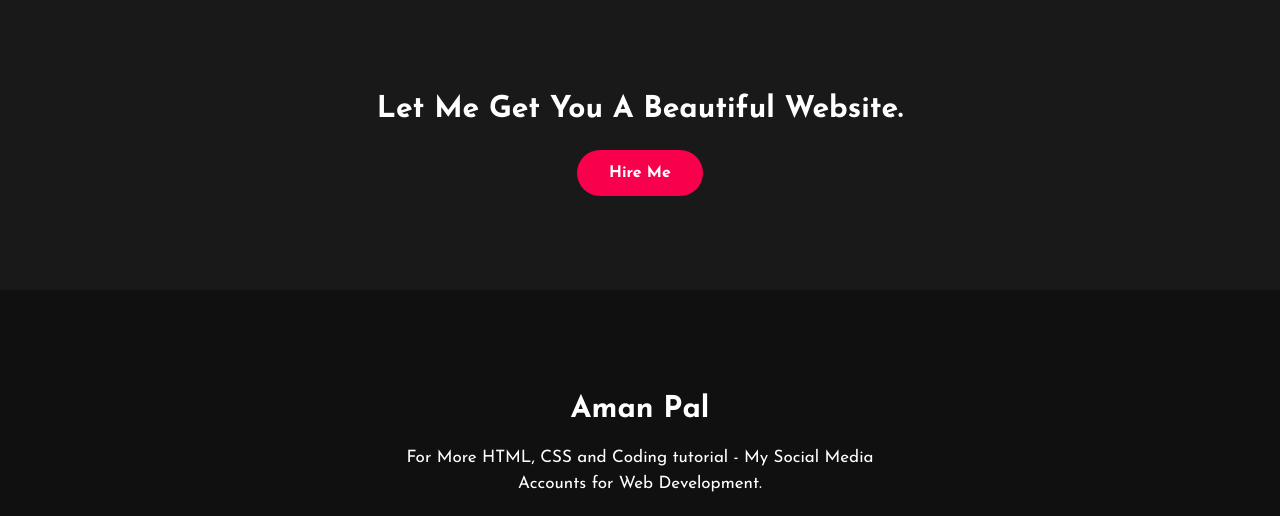
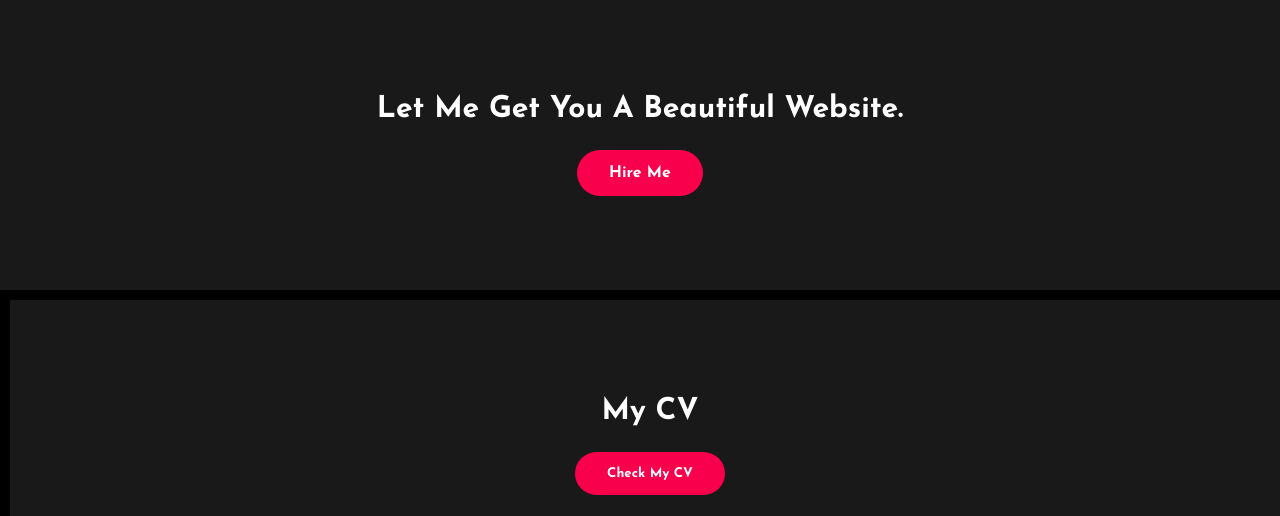
Before and after one commit to Aman-Pal-1/Web-Projects, a plain HTML site: page My Portfolio Website/index.html in a window 1280 px wide. Shown: the part 2565-3081 px from the top of the page. Drawn offline with Linux system fonts and the light colour scheme.

Commit message:
important code injected

```diff
--- a/My Portfolio Website/index.html
+++ b/My Portfolio Website/index.html
@@ -98,6 +98,10 @@
         <p>Let Me Get You A Beautiful Website.</p>
         <a href="#" class="button-two">Hire Me</a>
     </div>
+    <div class="My-cv">
+        <p>My CV</p>
+        <button class="button-two" onclick="window.open('cv.jpg')">Check My CV</button>
+    </div>
 
     <!-- Footer  -->
 
--- a/My Portfolio Website/style.css
+++ b/My Portfolio Website/style.css
@@ -183,11 +183,11 @@ h4 {
 }
 #image3{
     mix-blend-mode: multiply;
-    filter: contrast(1);
+    /* filter: contrast(1); */
     position: absolute;
     left: 40%;
     z-index: 1;
-    margin-bottom: 29%;
+    margin-bottom: 28%;
 }
 .about-text h2 {
     position: relative;
@@ -345,6 +345,40 @@ button:hover {
     border: 2px solid #f9004d;
     cursor: pointer;
 }
+.My-cv {
+    width: 100%;
+    height: 290px;
+    background: #191919;
+    display: flex;
+    justify-content: center;
+    align-items: center;
+    flex-direction: column;
+    margin: 10px;
+}
+
+.My-cv p {
+    color: white;
+    font-size: 30px;
+    font-weight: bold;
+    margin-bottom: 25px;
+}
+
+.My-cv .button-two {
+    background-color: #f9004d;
+    color: white;
+    text-decoration: none;
+    border: 2px solid transparent;
+    font-weight: bold;
+    padding: 13px 30px;
+    border-radius: 30px;
+    transition: 0.4s;
+}
+
+.My-cv .button-two:hover {
+    background-color: transparent;
+    border: 2px solid #f9004d;
+    cursor: pointer;
+}
 
 footer {
     position: relative;
```
Also changed, not shown: My Portfolio Website/cv.jpg (added).
